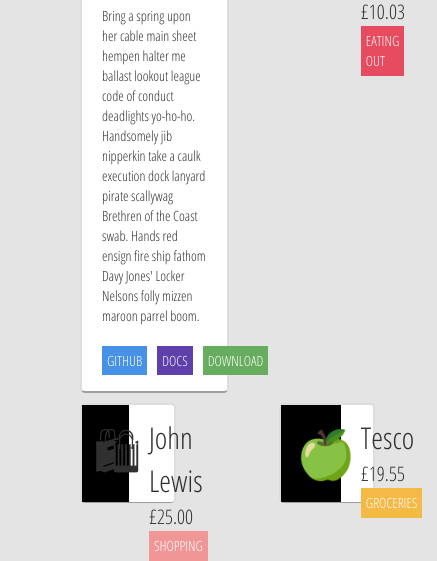
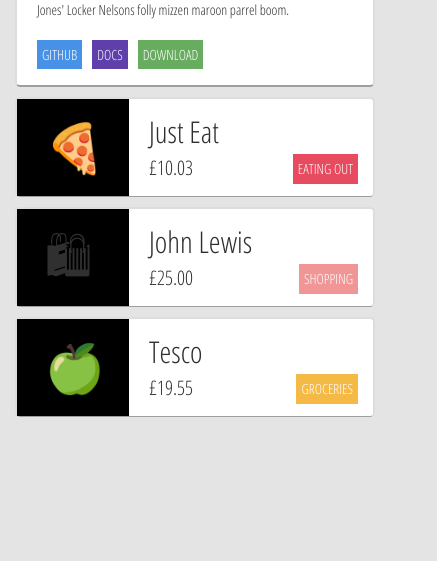
Before and after one commit to philaturner/monzo-dash, a React app: page / in a window 390 px wide. Shown: the part 827-1388 px from the top of the page, 437 px wide, since content can reach past the window. After the commit the page ends 1244 px from the top, so only its background shows below. Built offline with nearby package versions, Linux system fonts and the light colour scheme.

Commit message:
add better screen width breakpoints

```diff
--- a/src/index.css
+++ b/src/index.css
@@ -151,12 +151,45 @@
   margin-top: 10px;
   padding: 10px;
   color: black;
-  width: 48%;
+  flex-basis: 48%;
   height: auto;
   background-color: white;
   border: 2px solid #dddddd;
   border-bottom: 2px solid #9E9E9E;
   border-radius: 5px;
+}
+
+.panel-item{
+  display: flex;
+  margin-left: 15px;
+  margin-top: 10px;
+  color: white;
+  flex-basis: 31%;
+  height: 100px;
+  border: 2px solid #dddddd;
+  border-radius: 5px;
+}
+
+@media (max-width: 918px) {
+  .panel-text{
+    flex-basis: 100%;
+  }
+}
+
+@media (max-width: 852px) {
+  .panel-item{
+    flex-basis: 47%;
+  }
+}
+
+@media (max-width: 625px) {
+  .panel-item{
+    flex-basis: 99%;
+  }
+
+  .left-nav{
+    display:none;
+  }
 }
 
 .panel-text h2, p {
@@ -247,17 +280,6 @@
   background-color: var(--entertainment-color);
 }
 
-.panel-item{
-  display: flex;
-  margin-left: 15px;
-  margin-top: 10px;
-  color: white;
-  width: 31%;
-  height: 100px;
-  border: 2px solid #dddddd;
-  border-radius: 5px;
-}
-
 .panel-item.emoji {
   border-bottom: 1px solid #9E9E9E;
   background-color: white;
```
